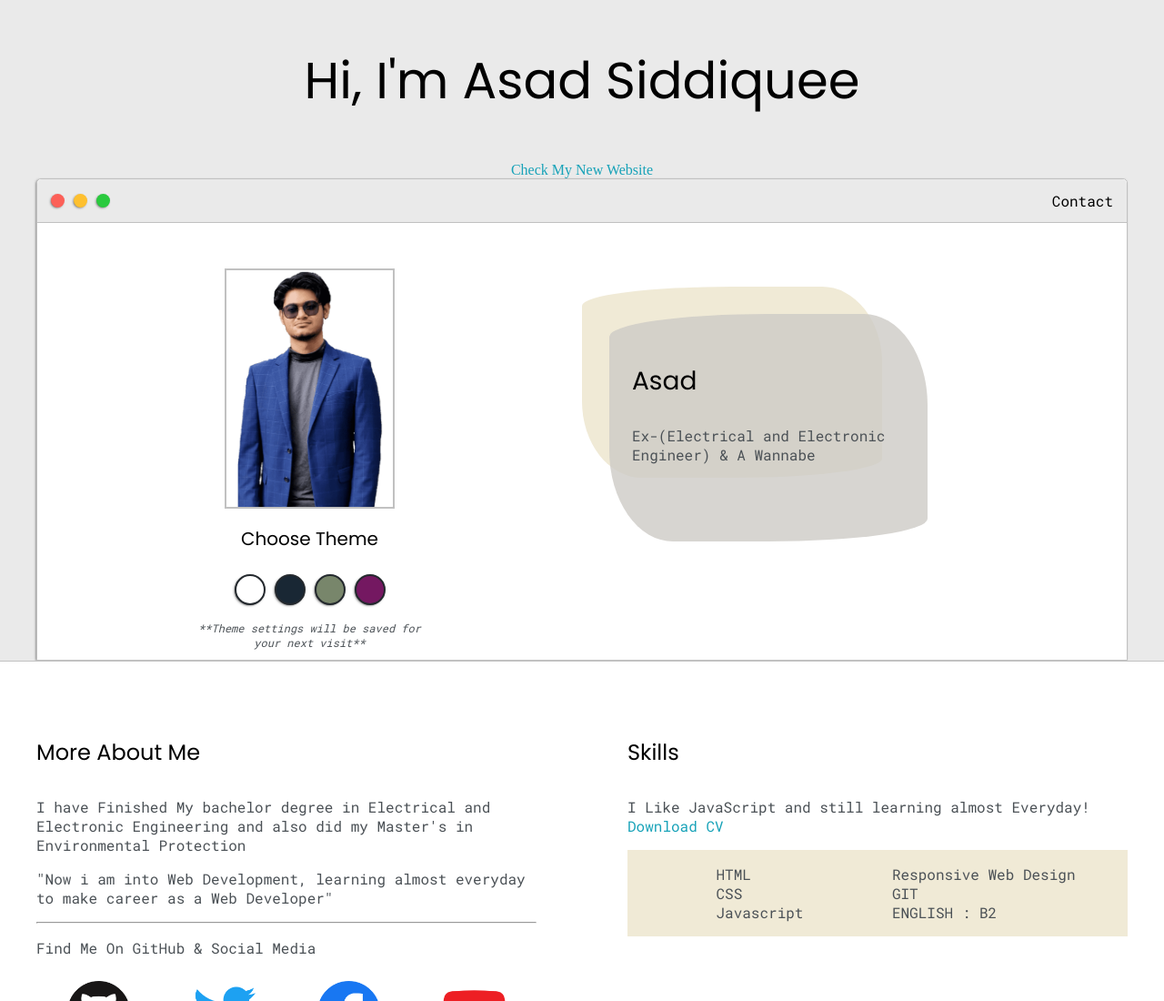
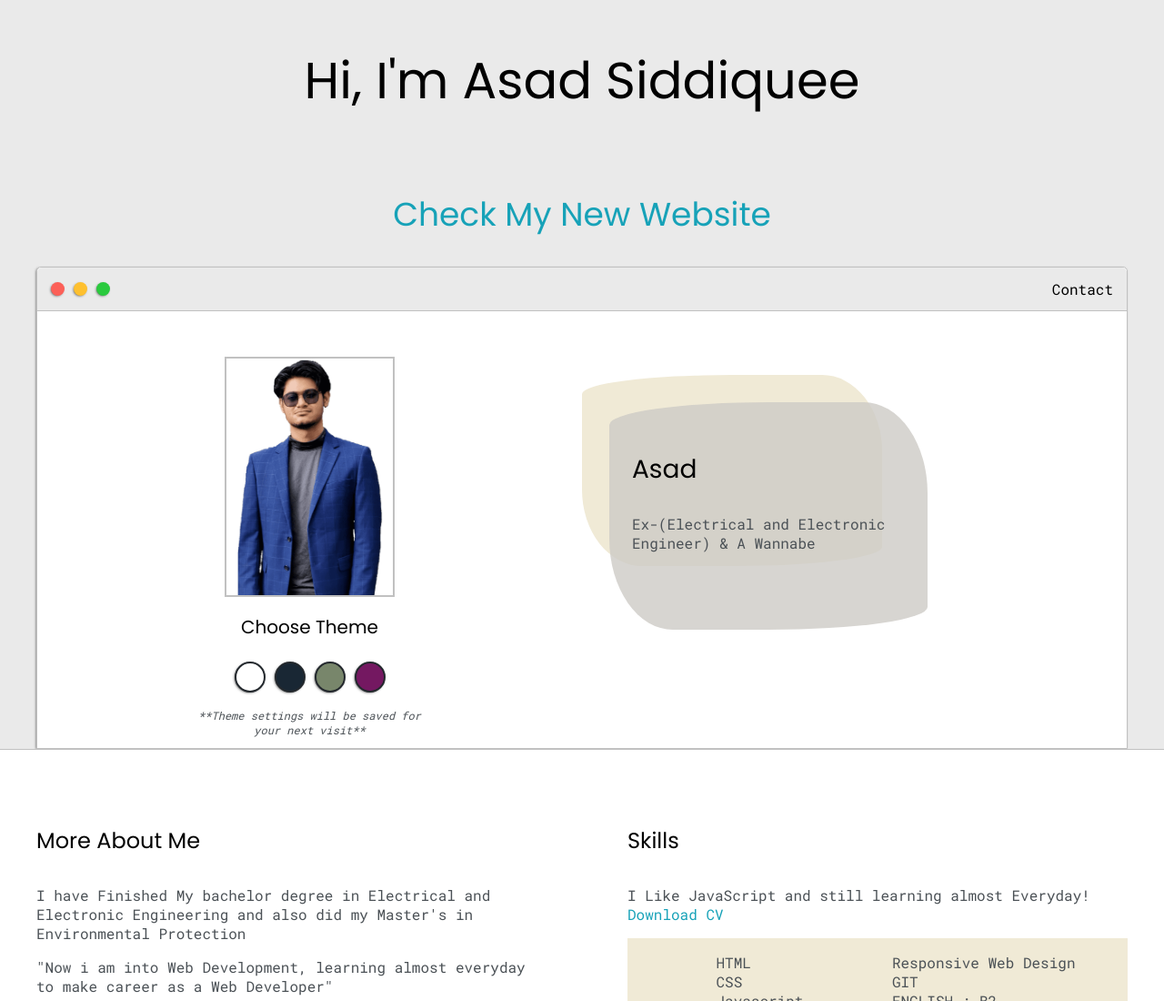
Before and after one commit to asadsiddiquee/AsadPortfolio, a plain HTML site: page index.html in a window 1280 px wide. Shown: the top 1100 px of the page at 91% size. Drawn offline with Linux system fonts and the light colour scheme.

Commit message:
Update index.html

```diff
--- a/index.html
+++ b/index.html
@@ -19,7 +19,7 @@
         <div class="main-container">
             <div class="greeting-wrapper">
             <h1>Hi, I'm Asad Siddiquee</h1>
-		    <a href="asadsidq.com">Check My New Website</a>
+		    <h2>  <a href="asadsidq.com">Check My New Website</a> </h2>
             </div>
 
             <div class="intro-wrapper">
```
